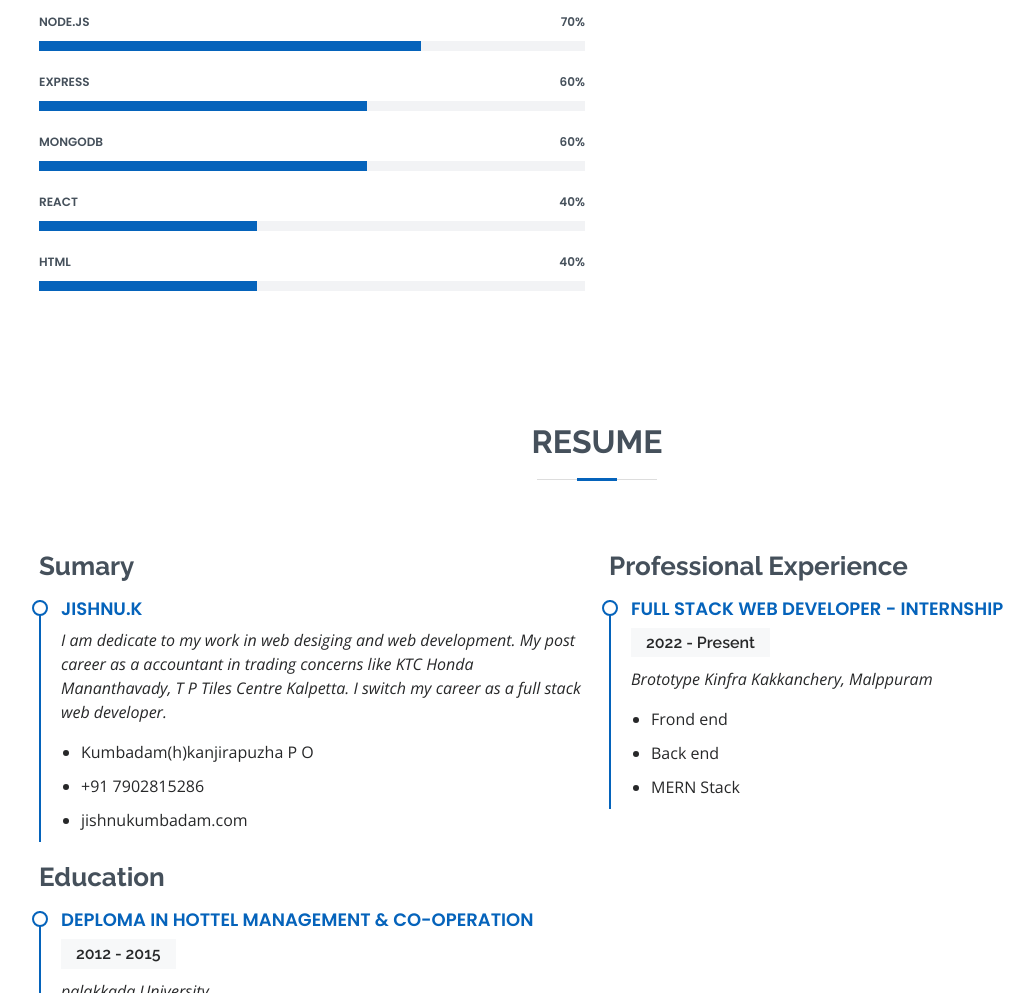
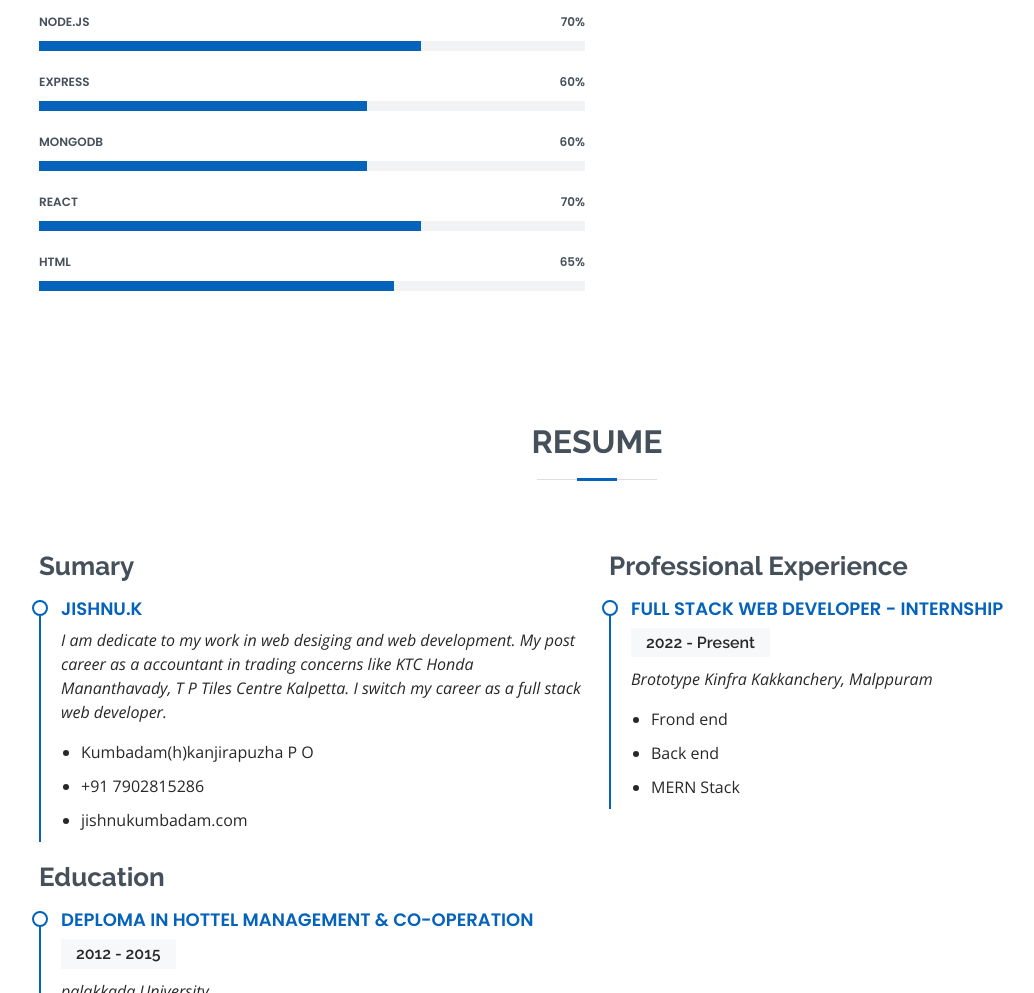
Before and after one commit to kannanjk/jishnu, a plain HTML site: page index.html in a window 1280 px wide. Shown: the part 2266-3259 px from the top of the page, without its empty margins (93-1127 px from the left). Drawn offline with nearby package versions, Linux system fonts and the light colour scheme.

Commit message:
new updation

```diff
--- a/index.html
+++ b/index.html
@@ -226,15 +226,15 @@
             </div>
 
             <div class="progress">
-              <span class="skill">REACT <i class="val">40%</i></span>
+              <span class="skill">REACT <i class="val">70%</i></span>
               <div class="progress-bar-wrap">
-                <div class="progress-bar" role="progressbar" aria-valuenow="40" aria-valuemin="0" aria-valuemax="100"></div>
+                <div class="progress-bar" role="progressbar" aria-valuenow="70" aria-valuemin="0" aria-valuemax="100"></div>
               </div>
             </div>
             <div class="progress">
-              <span class="skill">HTML <i class="val">40%</i></span>
+              <span class="skill">HTML <i class="val">65%</i></span>
               <div class="progress-bar-wrap">
-                <div class="progress-bar" role="progressbar" aria-valuenow="40" aria-valuemin="0" aria-valuemax="100"></div>
+                <div class="progress-bar" role="progressbar" aria-valuenow="65" aria-valuemin="0" aria-valuemax="100"></div>
               </div>
             </div>
           </div>
```
